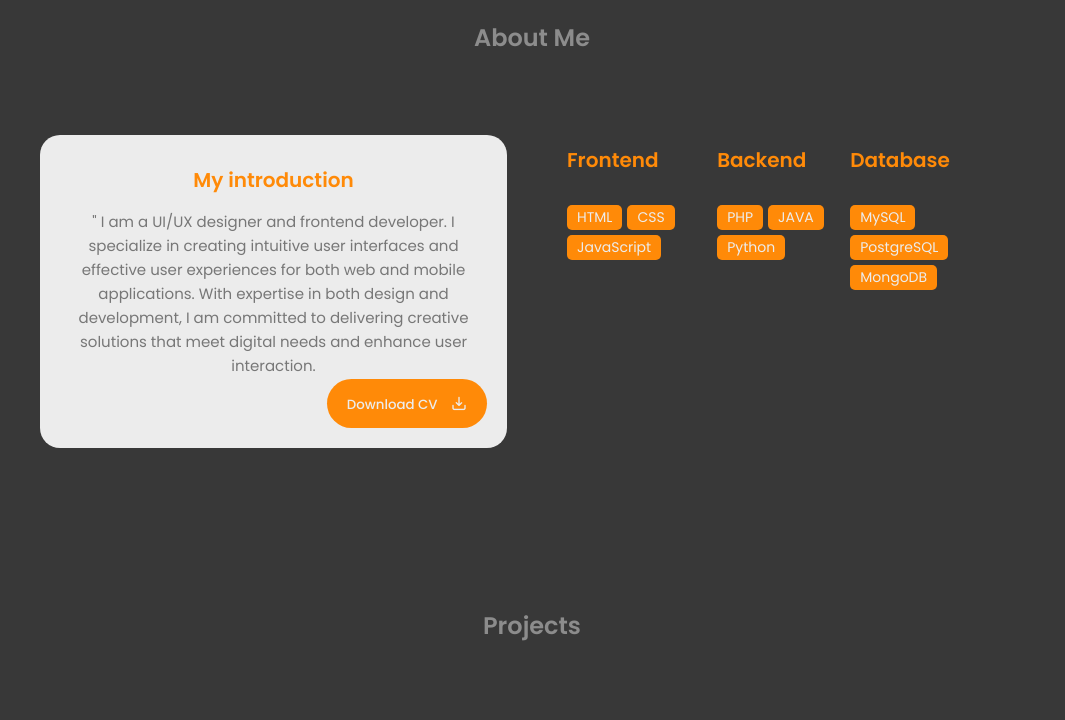
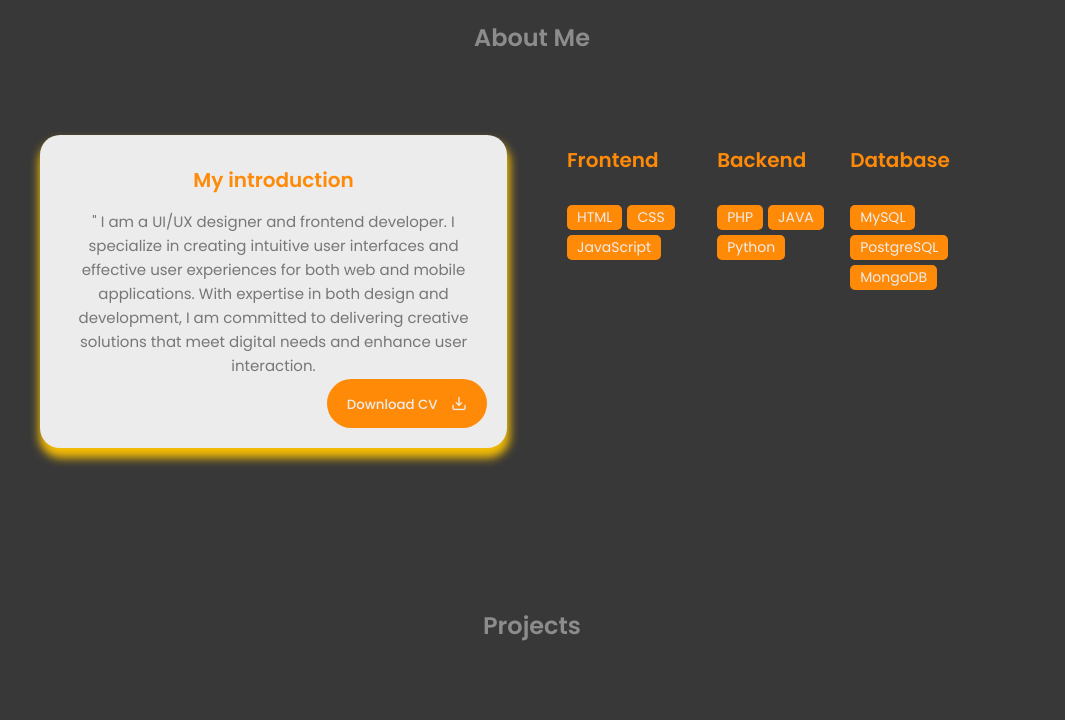
Before and after one commit to shand23/Portofolio, a plain HTML site: page index.html in a window 1280 px wide. Shown: the part 980-1700 px from the top of the page, without its empty margins (108-1173 px from the left). Drawn offline with nearby package versions, Linux system fonts and the light colour scheme; a script that the page names is missing.

Commit message:
first commit

```diff
--- a/assets/css/style.css
+++ b/assets/css/style.css
@@ -20,18 +20,8 @@
   --third-color: #d4af37; /* Emas mewah dan tegas untuk elemen penting dan aksen premium */
 
   /* Shadow and Hover Effects */
-  --first-shadow-color: #FF8A08(
-    255,
-    255,
-    255,
-    0.1
-  ); /* Shadow putih lembut untuk menambah kedalaman */
-  --second-shadow-color: rgba(
-    0,
-    0,
-    0,
-    0.7
-  ); /* Shadow hitam pekat untuk mempertegas elemen visual */
+  --first-shadow-color: rgb(245, 189, 6); /* Shadow putih lembut untuk menambah kedalaman */
+  --second-shadow-color: rgba(247, 230, 5, 0.7); /* Shadow hitam pekat untuk mempertegas elemen visual */
 }
 
 /* ----- BASE ----- */
```
